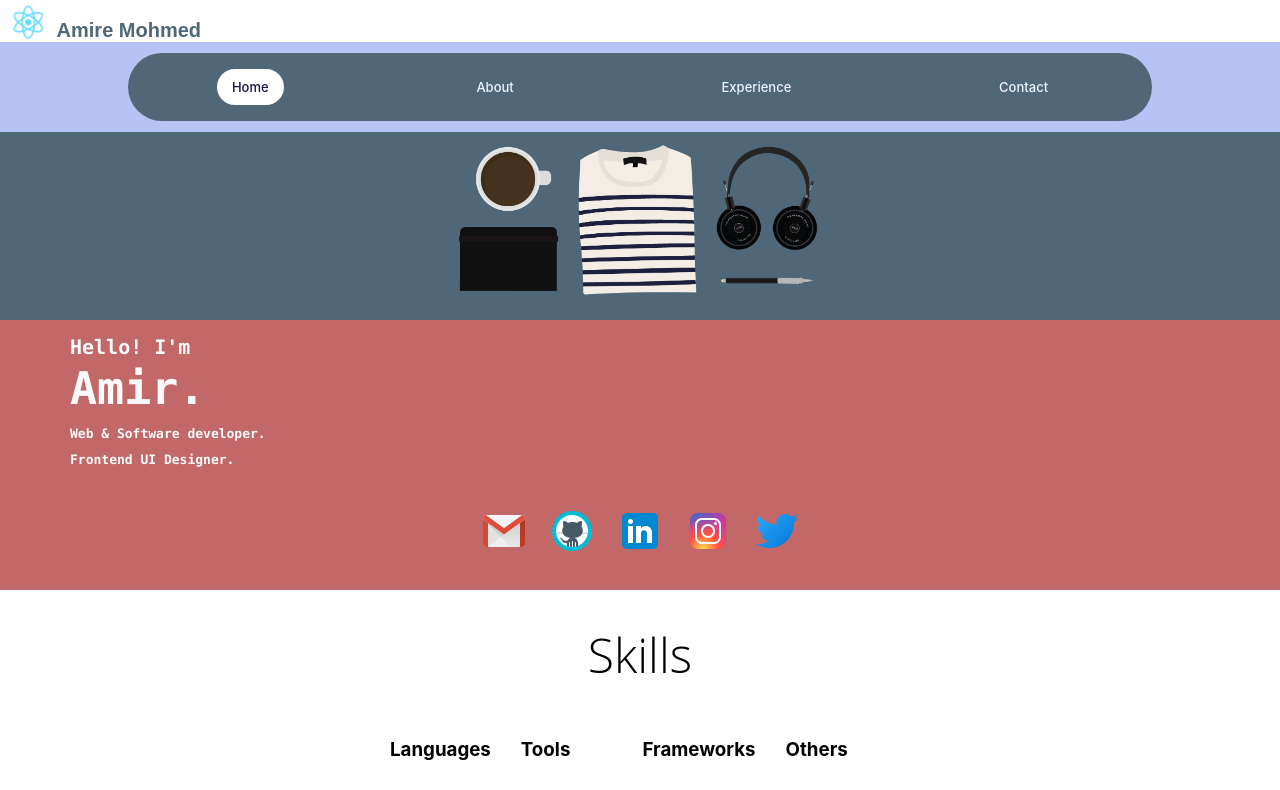
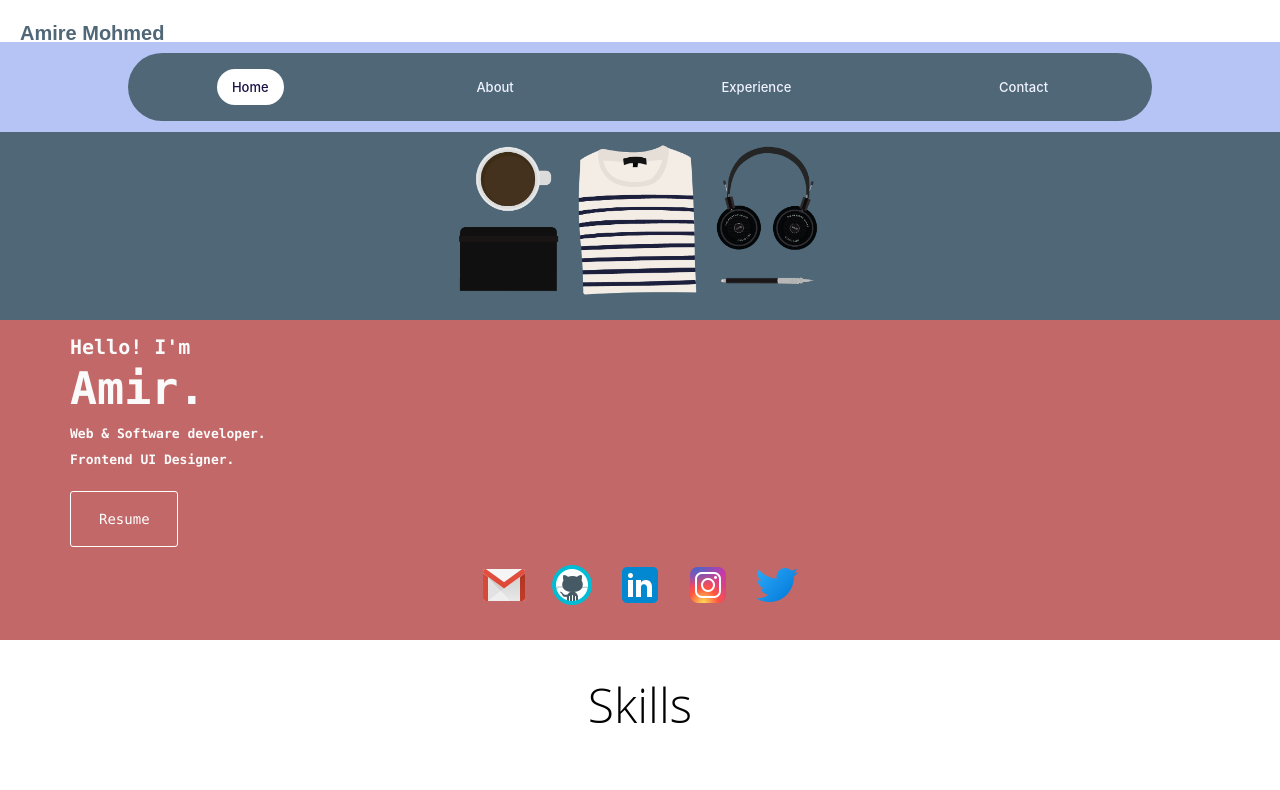
Before and after one commit to amohm001/netlifytest, a React (Create React App) app: page / in a window 1280 px wide. Shown: the top 790 px of the page. Built offline with nearby package versions, Linux system fonts and the light colour scheme.

Commit message:
worked on feedbacks from shikur

```diff
--- a/public/index.html
+++ b/public/index.html
@@ -8,7 +8,7 @@
   <meta name="theme-color" content="#000000" />
   <meta name="description" content="Amire Mohmed is a web and software developer who enjoys building exceptional websites,
   webapps, and everything in between." />
-  <meta name="keywords" content="Amire Mohmed, Amir Ditamo, Amir D Mohmed, Ditamo,
+  <meta name="keywords" content="Amire Mohmed, Amir Ditamo, Amir D Mohmed, amir ditamo, Ditamo,
   Amir, Amire, Mohmed, front-end engineer, web developer, software engineer" />
   <meta name="google-site-verification" content="8jwXCmdkdLgJ0QyHRo4AhkF52VqF_y--RI9yRG-6WMA" />
   <link rel="apple-touch-icon" href="%PUBLIC_URL%/logo192.png" />
--- a/src/components/contact.jsx
+++ b/src/components/contact.jsx
@@ -53,15 +53,15 @@ class Contact extends Component {
                             counterReset: "item 0",
                         }}>
                         <div style={{ backgroundColor: "white", height: "40px", paddingTop: "2px" }}>
-                            <img src={logo} className="App-logo" alt="logo" style={{
+                            {/* <img src={logo} className="App-logo" alt="logo" style={{
                                 float: "left",
                                 height: "40px",
 
-                            }} />
+                            }} /> */}
 
                             <h1 style={{
                                 fontFamily: "Montserrat, sans-serif",
-                                // color: "rgb(204, 214, 246)",
+                                margin: "1em 1em",
                                 color: "#4f6777",
                                 fontSize: "20px",
 
--- a/src/components/experience.jsx
+++ b/src/components/experience.jsx
@@ -55,15 +55,15 @@ class Experience extends Component {
 
                 }}>
                         <div style = {{backgroundColor: "white", height: "40px", paddingTop: "2px"}}>
-                            <img src={logo} className="App-logo" alt="logo" style={{
+                            {/* <img src={logo} className="App-logo" alt="logo" style={{
                                 float: "left",
                                 height: "40px",
 
-                            }} />
+                            }} /> */}
 
                             <h1 style={{
                                 fontFamily: "Montserrat, sans-serif",
-                                // color: "rgb(204, 214, 246)",
+                                margin: "1em 1em",
                                 color: "#4f6777",
                                 fontSize: "20px",
 
--- a/src/components/homepage.jsx
+++ b/src/components/homepage.jsx
@@ -13,7 +13,7 @@ import twitter from "./icons8-twitter-48.png";
 import instagram from "./icons8-instagram-48.png";
 import tri from "./icons8-triangle-40.png";
 import { findByLabelText } from "@testing-library/react";
-
+import resume from "./resumeAmire.pdf";
 
 class Home extends Component {
     state = {
@@ -47,20 +47,21 @@ class Home extends Component {
 
                     }}>
                         <div style={{ backgroundColor: "white", height: "40px", paddingTop: "2px" }}>
-                            <img src={logo} className="App-logo" alt="logo" style={{
+                            {/* <img src={logo} className="App-logo" alt="logo" style={{
                                 float: "left",
                                 height: "40px",
 
-                            }} />
+                            }} /> */}
 
                             <h1 style={{
                                 fontFamily: "Montserrat, sans-serif",
-                                // color: "rgb(204, 214, 246)",
+                                margin: "1em 1em",
                                 color: "#4f6777",
                                 fontSize: "20px",
 
 
                             }}>Amire Mohmed</h1>
+
 
                         </div>
 
@@ -150,7 +151,7 @@ class Home extends Component {
                     }} />
                 </div>
 
-                <div style={{ backgroundColor: "#C26868", height: "270px" }}>
+                <div style={{ backgroundColor: "#C26868", height: "320px" }}>
                     <div style={{ display: "flex", flexDirection: "column" }}>
                         <div style={{
                             color: "#fafafa", marginLeft: "70px",
@@ -175,11 +176,33 @@ class Home extends Component {
                         <div style={{
                             color: "#fafafa", marginLeft: "70px",
                             fontWeight: "700",
-                            paddingBottom: "40px",
+                            paddingBottom: "10px",
                             fontFamily: "SF Mono, Fira Code, Fira Mono, Roboto Mono, Lucida Console, Monaco, monospace",
                             letterSpacing: "0.5emm",
                             fontSize: "13px",
                         }}> Frontend UI Designer.</div>
+                        <a href={resume} style={{
+                            width: "50px",
+                            margin: "1em 5em",
+                            display: "inline-block", color: "white",
+                            // color: "rgb(100, 255, 218)",
+                            backgroundColor: "transparent",
+                            fontSize: "14px",
+                            fontFamily: "SF Mono, Fira Code, Fira Mono, Roboto Mono, Lucida Console, Monaco, monospace",
+                            lineHeight: "1",
+                            cursor: "pointer",
+                            borderWidth: "1px",
+                            borderStyle: "solid",
+                            borderColor: "white",
+                            borderImage: "initial",
+                            borderRadius: "3px",
+                            padding: "1.25rem 1.75rem",
+                            textDecoration: "none",
+
+
+                        }}>
+                            Resume
+                            </a>
                         <nav style={{
                             display: "flex", justifyContent: "normal", width: "auto", marginLeft: "50px",
                             margin: "auto", textAlign: "left"
```
Also changed, not shown: src/components/about.jsx (+31 -32 lines).
